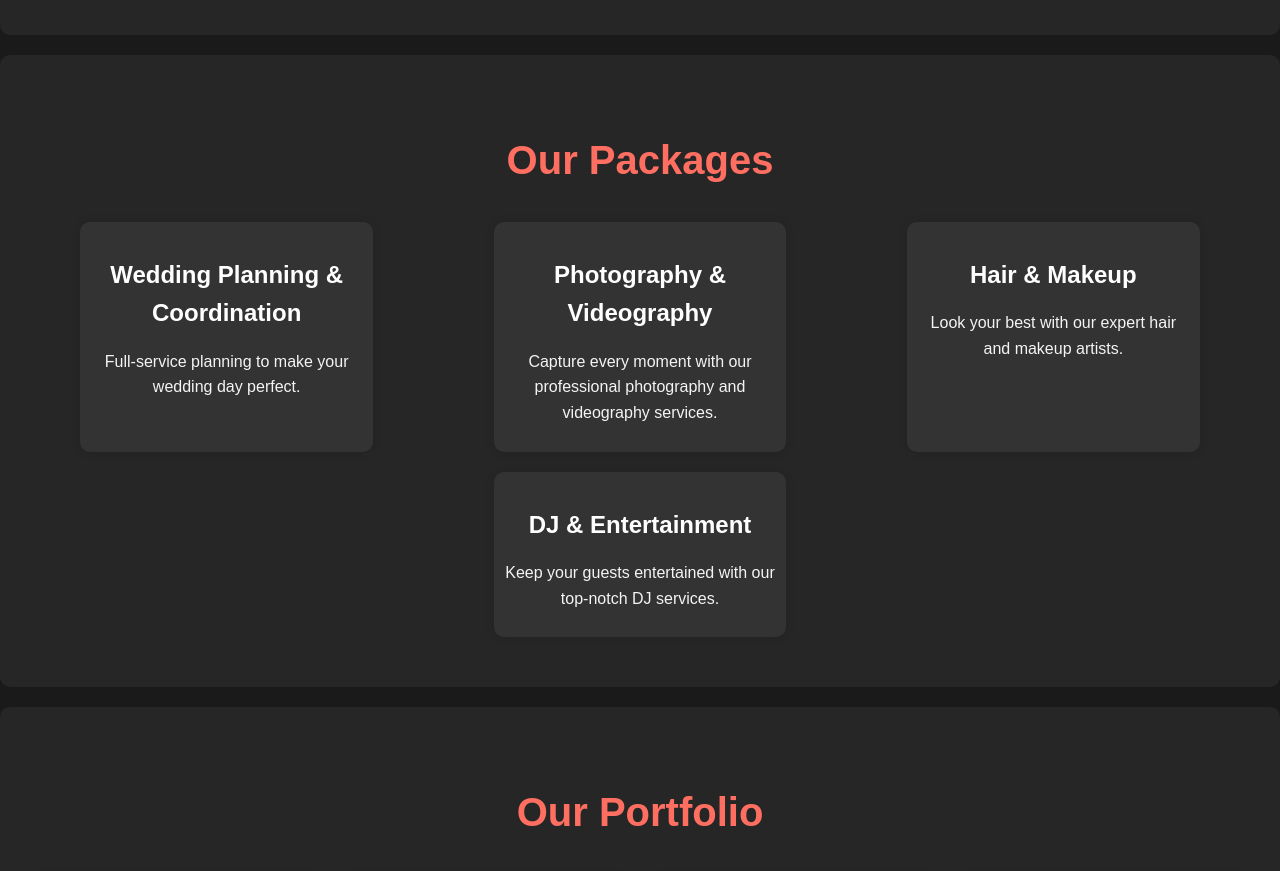
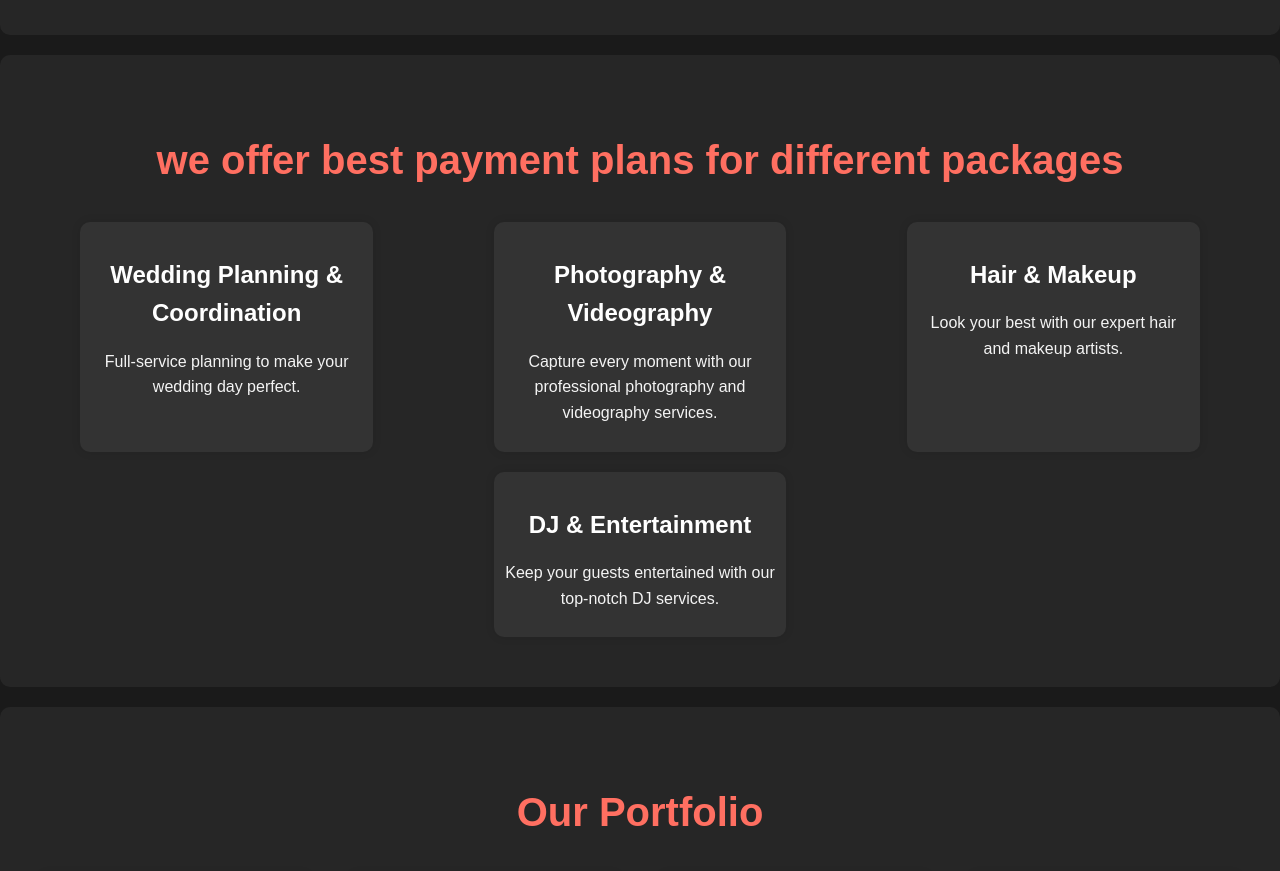
Before and after one commit to kipkoechdev/cosyevents, a plain HTML site: page index.html in a window 1280 px wide. Shown: the part 1100-1971 px from the top of the page. Drawn offline with Linux system fonts and the light colour scheme.

Commit message:
adding a favicon

```diff
--- a/index.html
+++ b/index.html
@@ -5,7 +5,8 @@
     <meta name="viewport" content="width=device-width, initial-scale=1.0">
     <title>Event Planning - Lasting Memories</title>
     <link rel="stylesheet" href="styles.css">
-    <link rel="stylesheet" href="https://cdnjs.cloudflare.com/ajax/libs/font-awesome/6.0.0-beta3/css/all.min.css">
+    <link rel="icon" type="image/x-icon" href="images/bell.png">
+   <link rel="stylesheet" href="https://cdnjs.cloudflare.com/ajax/libs/font-awesome/6.0.0-beta3/css/all.min.css">
 </head>
 <body>
     <!-- Navigation Bar -->
@@ -63,7 +64,7 @@
 
     <!-- Packages Section -->
     <section id="packages">
-        <h2>Our Packages</h2>
+        <h2>we offer best payment plans for different packages</h2>
         <div class="package-list">
             <div class="package-item">
                 <h3>Wedding Planning & Coordination</h3>
```
Also changed, not shown: images/bell.png (added).
